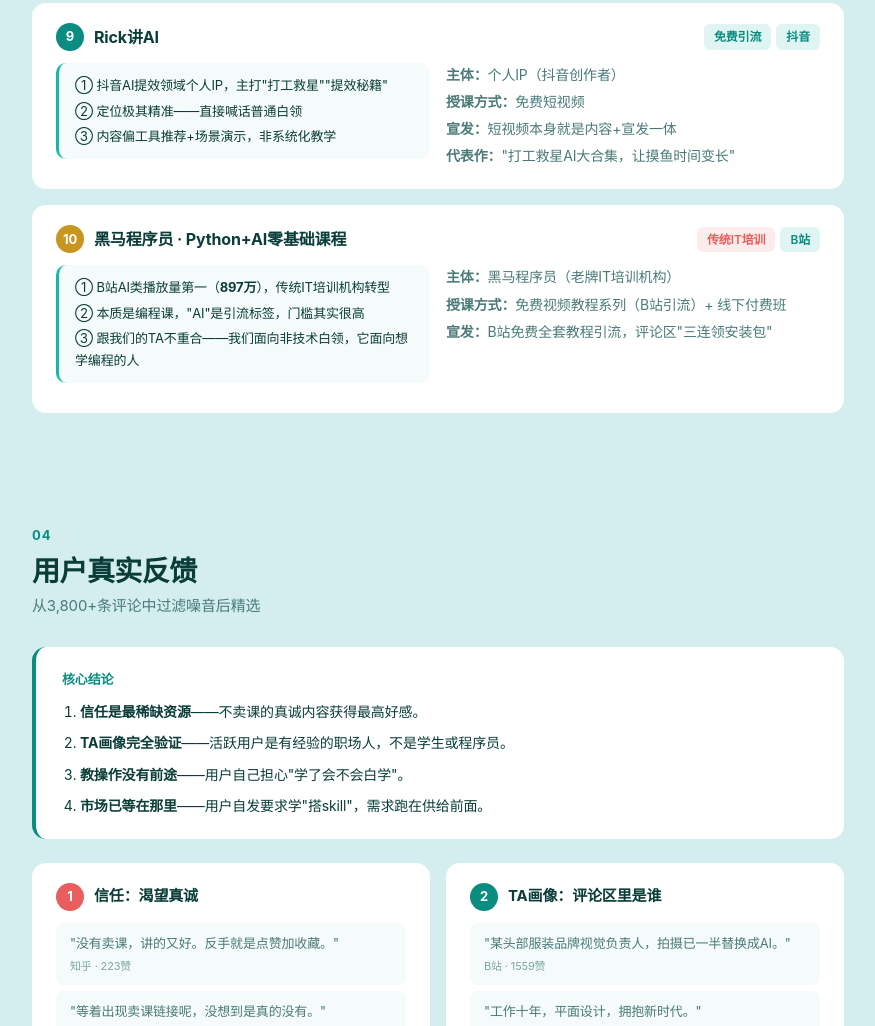
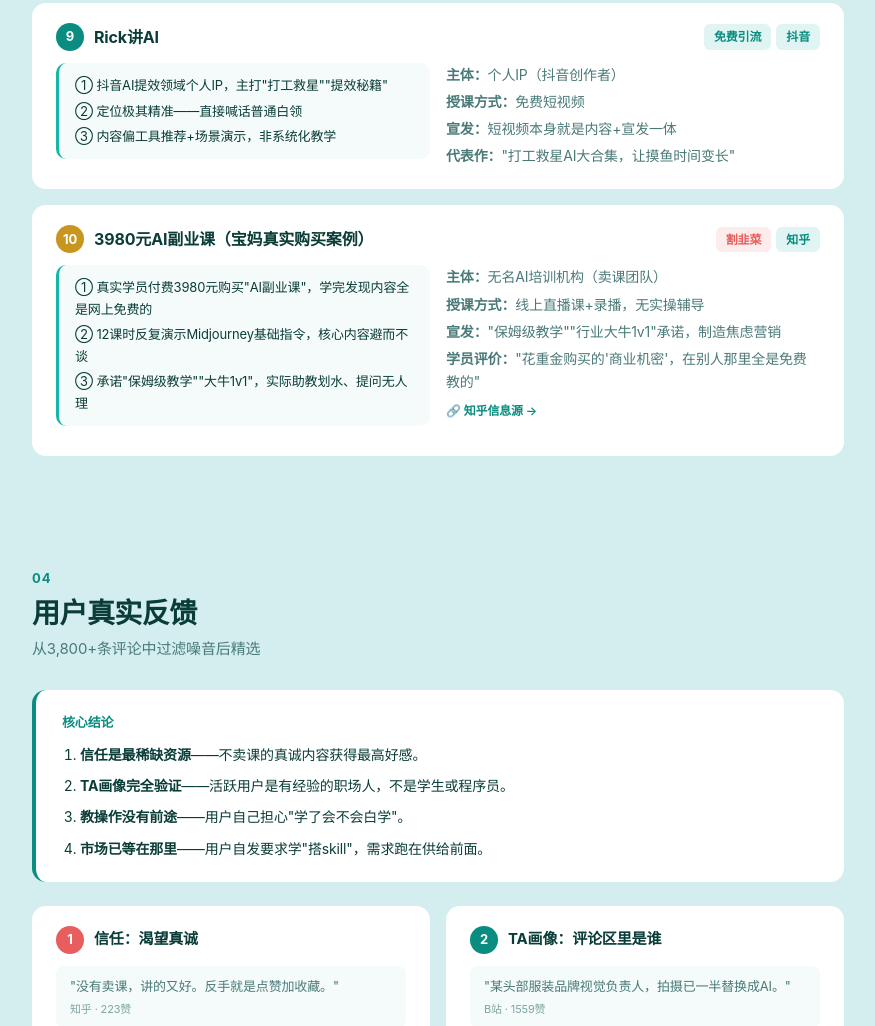
Before and after one commit to wenkai105-zwk/ai-training-competitor-research, a plain HTML site: page index.html in a window 1280 px wide. Shown: the part 3673-4699 px from the top of the page, without its empty margins (202-1077 px from the left). Drawn offline with Linux system fonts and the light colour scheme.

Commit message:
剔除面向编程专业人员的黑马程序员，替换为3980宝妈AI副业课案例

```diff
--- a/index.html
+++ b/index.html
@@ -444,21 +444,23 @@
     <div class="case" style="margin-top:16px;">
       <div class="case-head">
         <div class="case-num" style="background:var(--gold);">10</div>
-        <div class="case-title">黑马程序员 · Python+AI零基础课程</div>
-        <div class="case-tags"><span class="tag tag-red">传统IT培训</span><span class="tag tag-blue">B站</span></div>
+        <div class="case-title">3980元AI副业课（宝妈真实购买案例）</div>
+        <div class="case-tags"><span class="tag tag-red">割韭菜</span><span class="tag tag-blue">知乎</span></div>
       </div>
       <div class="grid-2">
         <div>
           <div class="concl">
-            <p>① B站AI类播放量第一（<strong>897万</strong>），传统IT培训机构转型</p>
-            <p>② 本质是编程课，"AI"是引流标签，门槛其实很高</p>
-            <p>③ 跟我们的TA不重合——我们面向非技术白领，它面向想学编程的人</p>
+            <p>① 真实学员付费3980元购买"AI副业课"，学完发现内容全是网上免费的</p>
+            <p>② 12课时反复演示Midjourney基础指令，核心内容避而不谈</p>
+            <p>③ 承诺"保姆级教学""大牛1v1"，实际助教划水、提问无人理</p>
           </div>
         </div>
         <div>
-          <p style="font-size:14px;color:var(--text2);"><strong>主体：</strong>黑马程序员（老牌IT培训机构）</p>
-          <p style="font-size:14px;color:var(--text2);margin-top:4px;"><strong>授课方式：</strong>免费视频教程系列（B站引流）+ 线下付费班</p>
-          <p style="font-size:14px;color:var(--text2);margin-top:4px;"><strong>宣发：</strong>B站免费全套教程引流，评论区"三连领安装包"</p>
+          <p style="font-size:14px;color:var(--text2);"><strong>主体：</strong>无名AI培训机构（卖课团队）</p>
+          <p style="font-size:14px;color:var(--text2);margin-top:4px;"><strong>授课方式：</strong>线上直播课+录播，无实操辅导</p>
+          <p style="font-size:14px;color:var(--text2);margin-top:4px;"><strong>宣发：</strong>"保姆级教学""行业大牛1v1"承诺，制造焦虑营销</p>
+          <p style="font-size:14px;color:var(--text2);margin-top:4px;"><strong>学员评价：</strong>"花重金购买的'商业机密'，在别人那里全是免费教的"</p>
+          <a class="src" href="https://zhuanlan.zhihu.com/p/1940522052852364695" target="_blank">🔗 知乎信息源 →</a>
         </div>
       </div>
     </div>
```
